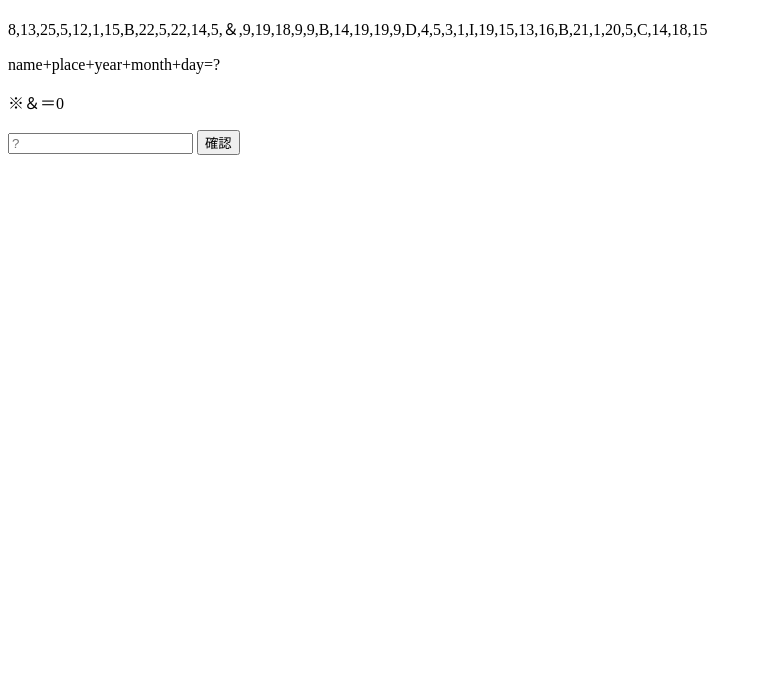
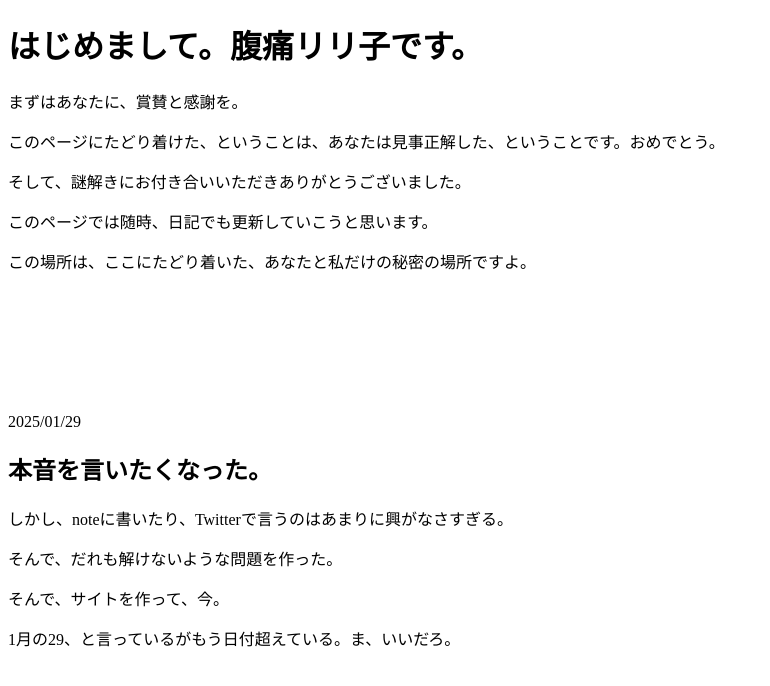
Before and after one commit to hritR/actgod, a plain HTML site: page index.html in a window 1280 px wide. Shown: the whole page, without its empty margins (0-770 px from the left). Drawn offline with Linux system fonts and the light colour scheme.

Commit message:
Add files via upload

```diff
--- a/index.html
+++ b/index.html
@@ -3,47 +3,28 @@
 <head>
     <meta charset="UTF-8">
     <meta name="viewport" content="width=device-width, initial-scale=1.0">
-    <title>かみさまを演じわたし</title>
+    <title>2067番目の天国</title>
 </head>
 <body>
 
-
-    <p>8,13,25,5,12,1,15,B,22,5,22,14,5,＆,9,19,18,9,9,B,14,19,19,9,D,4,5,3,1,I,19,15,13,16,B,21,1,20,5,C,14,18,15 <p>
-
-
-    <p>name+place+year+month+day=?<p>
-
-<p>※＆＝0</p>
-
-
-
-<script>
-
-        const correctNumber = 2067;
-
-        function checkNumber() {
-
-            const userInput = document.getElementById("userInput").value;
-
-
-            if (parseInt(userInput) === correctNumber) {
-
-                window.location.href = "https://hritR2067.com";
-            } else {
-
-                alert("違う。");
-            }
-        }
-    </script>
-</head>
-<body>
-
-
-
-
-    <input type="text" id="userInput" placeholder="?">
-    <button onclick="checkNumber()">確認</button>
-
+<h1>はじめまして。腹痛リリ子です。</h1>
+<p>まずはあなたに、賞賛と感謝を。</p>
+<p>このページにたどり着けた、ということは、あなたは見事正解した、ということです。おめでとう。</p>
+<p>そして、謎解きにお付き合いいただきありがとうございました。</p>
+<p>このページでは随時、日記でも更新していこうと思います。</p>
+<p>この場所は、ここにたどり着いた、あなたと私だけの秘密の場所ですよ。</p>
+<br>
+<br>
+<br>
+<br>
+<br>
+<br>
+<p>2025/01/29</p>
+<h2>本音を言いたくなった。</h2>
+<p>しかし、noteに書いたり、Twitterで言うのはあまりに興がなさすぎる。</p>
+<p>そんで、だれも解けないような問題を作った。</p>
+<p>そんで、サイトを作って、今。<p>
+<p>1月の29、と言っているがもう日付超えている。ま、いいだろ。<p>
 
 
 
```
